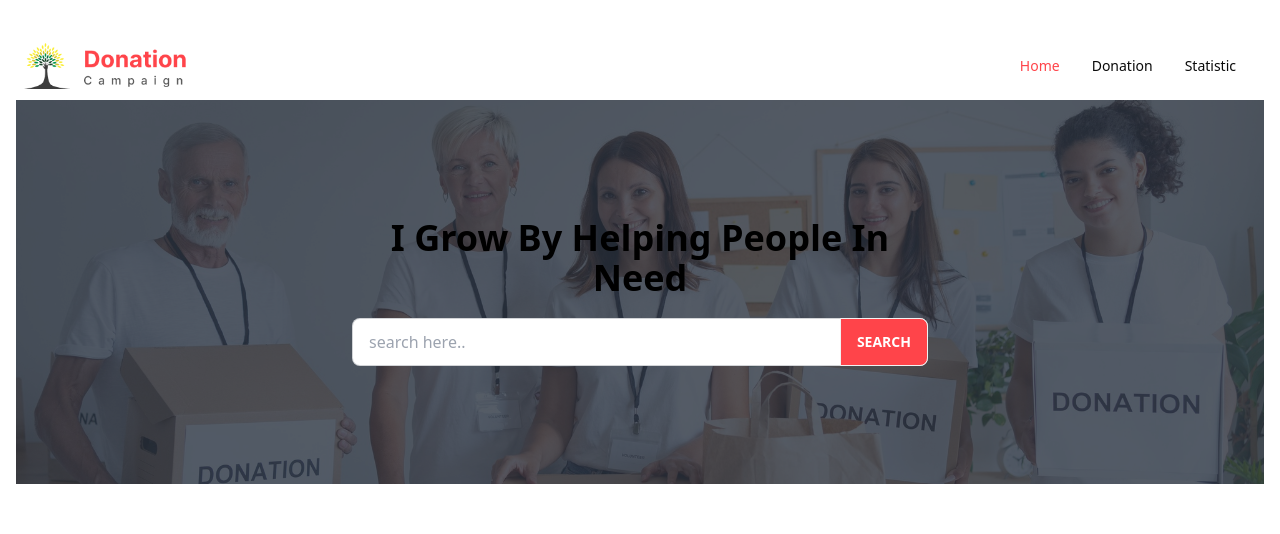
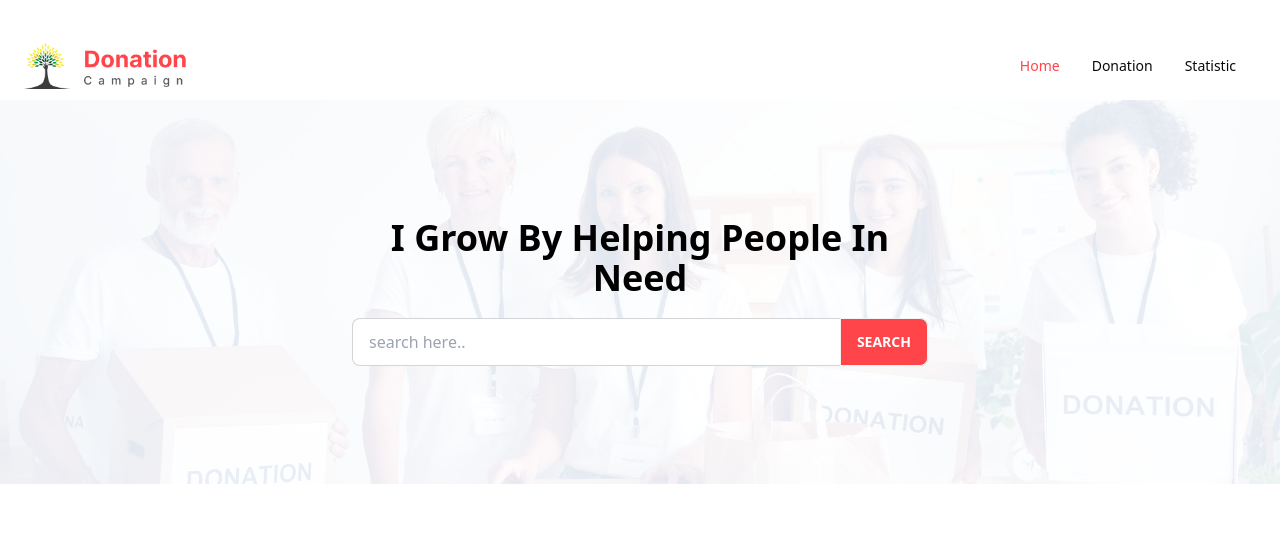
Before and after one commit to rintia/donation-campaign, a React (Vite) app: page / in a window 1280 px wide. Shown: the top 534 px of the page. Built offline with nearby package versions, Linux system fonts and the light colour scheme.

Commit message:
banner bg image styled

```diff
--- a/src/Components/Banner/Banner.jsx
+++ b/src/Components/Banner/Banner.jsx
@@ -4,8 +4,7 @@ import PropTypes from 'prop-types';
 const Banner = ({handleSearch}) => {
 
     return (
-        <div className="hero h-96" style={{backgroundImage: 'url("bg_image.jpeg")'}}>
-        <div className="hero-overlay bg-opacity-80"></div>
+        <div className="hero bg-slate-200 bg-blend-screen h-96" style={{backgroundImage: 'url("bg_image.jpeg")'}}>
         <div className="hero-content text-center text-neutral-content">
           <div className="max-w-xl">
             <h1 className="mb-5 text-4xl font-bold text-black">I Grow By Helping People In Need</h1>
--- a/src/Components/Description/Description.jsx
+++ b/src/Components/Description/Description.jsx
@@ -15,7 +15,7 @@ const Description = () => {
     const {title, image, description, price, text_color} = cardDetail;
 
     return (
-        <div className="space-y-4">
+        <div className="space-y-4 max-w-screen-xl mx-auto px-4">
            <div className=" relative">
            <img className="h-[500px] w-full rounded  mt-8" src={image} alt="" />
            <div className="absolute bottom-0 px-4 py-3 bg-gray-800/50 w-full">
--- a/src/Components/Donation/Donation.jsx
+++ b/src/Components/Donation/Donation.jsx
@@ -21,7 +21,7 @@ const Donation = () => {
         }
     },[]);
     return (
-        <div className="my-16 lg:px-0 px-4">
+        <div className="my-16 px-4 max-w-screen-xl mx-auto">
 
             <div className="grid grid-cols-1 lg:grid-cols-2 gap-4">
                 {
--- a/src/Components/Navbar/Navbar.jsx
+++ b/src/Components/Navbar/Navbar.jsx
@@ -1,7 +1,7 @@
 import { NavLink } from "react-router-dom";
 const Navbar = () => {
     return (
-        <nav>
+        <nav className="max-w-screen-xl mx-auto px-4">
             <div className="navbar bg-base-100 mt-8">
         <div className="flex-1">
           <img className="lg:w-2/12 md:w-3/12" src="/Logo.png" alt="" />
--- a/src/Components/Root/Root.jsx
+++ b/src/Components/Root/Root.jsx
@@ -3,7 +3,7 @@ import Navbar from "../Navbar/Navbar";
 
 const Root = () => {
     return (
-        <div className=" max-w-screen-xl mx-auto px-4">
+        <div>
             <Navbar></Navbar>
             <Outlet></Outlet>
 
--- a/src/Home/Home.jsx
+++ b/src/Home/Home.jsx
@@ -37,7 +37,7 @@ const Home = () => {
     return (
         <div>
             <Banner handleSearch={handleSearch}></Banner>
-            <div className="grid grid-cols-1 lg:grid-cols-4 md:grid-cols-3 gap-4 mt-24 px-4 lg:px-0 mb-8 ">
+            <div className="grid grid-cols-1 lg:grid-cols-4 md:grid-cols-3 gap-4 mt-24 px-4 lg:px-0 mb-8 max-w-screen-xl mx-auto ">
                 {
 
                     (searchedCards.length > 0) ? searchedCards.map(card => <Card key={card.id} card={card}></Card>)  :
```
